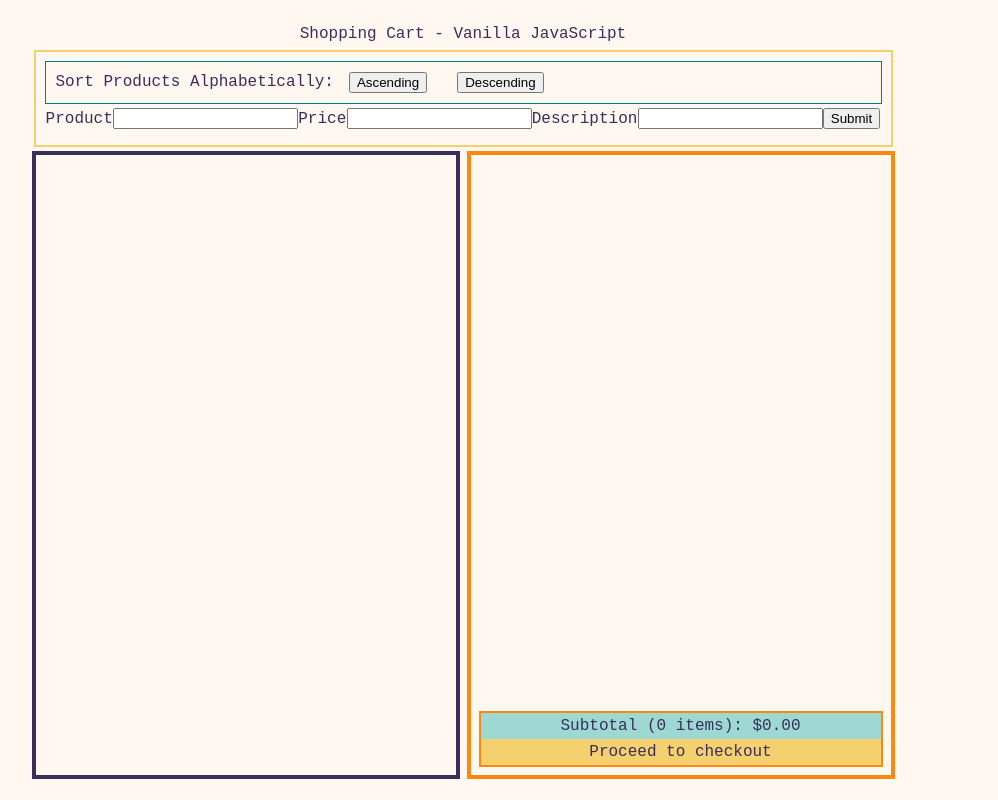
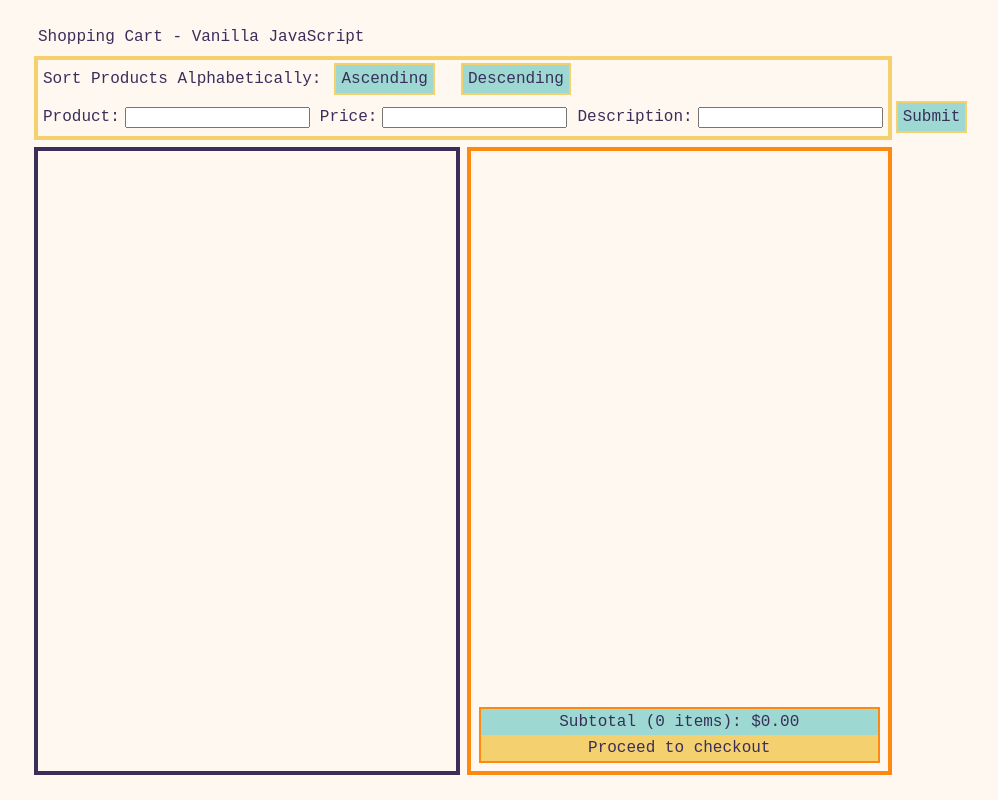
Before and after one commit to GSometimes/javascript-shopping-cart, a plain HTML site: page index.html in a window 1280 px wide. Shown: the whole page, without its empty margins (177-1175 px from the left). Drawn offline with Linux system fonts and the light colour scheme.

Commit message:
styled sort buttons and input fields

```diff
--- a/css/style.css
+++ b/css/style.css
@@ -162,17 +162,23 @@ body {
   color: var(--primary);
 }
 
+.parent-wrapper {
+  /* outline: 4px solid rebeccapurple; */
+  max-width: 850px;
+  width: 100%;
+  padding: 10px;
+}
+
 /* sorting buttons */
 
 .sorting-adding-container {
-  outline: 2px solid var(--thirdary);
-  width: 835px;
-  padding: 10px;
+  outline: 4px solid var(--thirdary);
+  width: 100%;
   display: flex;
   flex-wrap: wrap;
   justify-content: space-around;
   align-items: center;
-  margin: 10px;
+  margin: 15px 0;
 }
 
 .sorting-btn-container {
@@ -180,20 +186,45 @@ body {
   align-items: center;
   justify-content: flex-start;
   flex-grow: 1;
-  outline: 1px solid teal;
-  padding: 10px;
+  padding: 5px;
 }
 
 .sorting-btn-container button {
+  background: var(--secondary);
   margin: 0 15px;
-
+  padding: 5px;
+  font-size: 1.6rem;
+  font-family: 'Roboto Mono', monospace;
+  color: var(--primary);
+  text-align: center;
+  cursor: pointer;
+  border: none;
+  outline: 2px solid var(--thirdary);
 }
 
 .form {
   display: flex;
   align-items: center;
-  justify-content: space-evenly;
-  width: 100%;
+  justify-content: flex-start;
+  flex-grow: 1;
+  padding: 5px;
+}
+
+.form input {
+  margin: 0 10px 0 5px;
+}
+
+.submit {
+  background: var(--secondary);
+  margin: 0 15px;
+  padding: 5px;
+  font-size: 1.6rem;
+  font-family: 'Roboto Mono', monospace;
+  color: var(--primary);
+  text-align: center;
+  cursor: pointer;
+  border: none;
+  outline: 2px solid var(--thirdary);
 }
 
 /* cart wrapper */
@@ -209,8 +240,8 @@ body {
 
 .products-list {
   outline: 4px solid var(--primary);
-  height: 600px;
-  width: 400px;
+  min-height: 600px;
+  width: 50%;
   padding: 10px;
 }
 
@@ -250,8 +281,8 @@ body {
 /* cart styling */
 .cart {
   outline: 4px solid var(--fourthary);
-  height: 600px;
-  width: 400px;
+  min-height: 600px;
+  width: 50%;
   padding: 10px;
   display: flex;
   flex-direction: column;
--- a/index.html
+++ b/index.html
@@ -8,6 +8,8 @@
     <title>JavaScript-Shopping-Cart-Practice</title>
   </head>
   <body>
+    <div class="parent-wrapper">
+
     <h1>Shopping Cart - Vanilla JavaScript</h1>
     <div class="sorting-adding-container">
       <div class="sorting-btn-container">
@@ -16,18 +18,18 @@
         <button type="button" class="descending" onclick="sortDSC()">Descending</button>
       </div>
         <!-- Form -->
-              <form id="form" class="form">
-                <label for="product">Product</label><br>
-                <input type="text" id="product" name="product"><br>
+      <form id="form" class="form">
+        <label for="product">Product:</label>
+        <input type="text" id="product" name="product">
 
-                <label for="price">Price</label><br>
-                <input type="text" id="price" name="price"><br><br>
+        <label for="price">Price:</label>
+        <input type="text" id="price" name="price">
 
-                <label for="description">Description</label><br>
-                <input type="text" id="description" name="description"><br><br>
+        <label for="description">Description:</label>
+        <input type="text" id="description" name="description">
 
-                <input type="submit" value="Submit">
-              </form>
+        <input type="submit" value="Submit" class="submit">
+      </form>
     </div>
     <div class="content">
       <div class="products-list">
@@ -48,6 +50,7 @@
 
 
     </div>
+  </div>
 
     <script src="./js/app.js"></script>
   </body>
```
